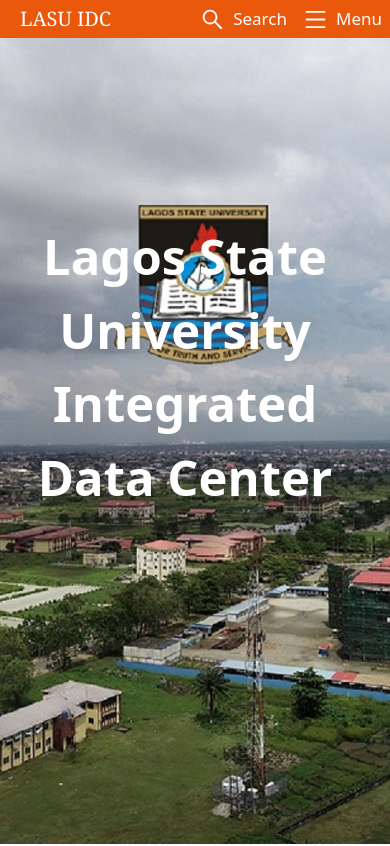
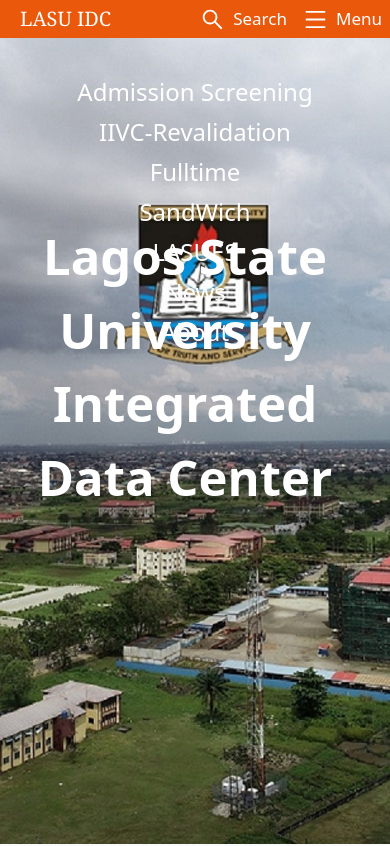
Before and after one commit to Emmyboii/LIDC-Clone, a React (Create React App) app: page / in a window 390 px wide. Shown: the top 846 px of the page. Built offline with nearby package versions, Linux system fonts and the light colour scheme.

Commit message:
Commited

```diff
--- a/src/Components/Navbar.jsx
+++ b/src/Components/Navbar.jsx
@@ -57,29 +57,30 @@
             </div>
             <div>
                 <img className='w-screen relative sm:top-[75px] object-cover h-screen lg:top-0' src={LASUarial} alt="/" />
-                <ul className={nav ? 'hidden lg:flex lg:whitespace-nowrap text-center z-50 text-2xl fixed top-13 p-3 xl:left-40 mx-auto w-full text-black bg-white' : 'hidden w-full p-3 lg:flex lg:whitespace-nowrap text-center z-10 text-2xl fixed top-14 left-[18px] xl:left-40 mx-auto text-white'}>
-                    <li className='px-4 hover:border-b-white hover:border-b-4 py-1 hover:duration-300'>
+                <ul className={nav ? 'lg:flex lg:whitespace-nowrap text-center z-50 text-2xl fixed top-[60px] p-3 xl:left-40 w-full text-black bg-white' : 'lg:flex lg:whitespace-nowrap text-center z-10 text-2xl fixed top-[60px] p-3 xl:left-40 w-full text-white'}>
+                    <li className='px-4 hover:border-b-4 hover:border-orange-600 py-1 transition duration-300'>
                         <a href="/">Admission Screening</a>
                     </li>
-                    <li className='px-4 hover:border-b-white hover:border-b-4 py-1 hover:duration-300'>
+                    <li className='px-4 hover:border-b-4 hover:border-orange-600 py-1 transition duration-300'>
                         <a href="/">IIVC-Revalidation</a>
                     </li>
-                    <li className='px-4 hover:border-b-white hover:border-b-4 py-1 hover:duration-300'>
+                    <li className='px-4 hover:border-b-4 hover:border-orange-600 py-1 transition duration-300'>
                         <a href="/">Fulltime</a>
                     </li>
-                    <li className='px-4 hover:border-b-white hover:border-b-4 py-1 hover:duration-300'>
+                    <li className='px-4 hover:border-b-4 hover:border-orange-600 py-1 transition duration-300'>
                         <a href="/">SandWich</a>
                     </li>
-                    <li className='px-4 hover:border-b-white hover:border-b-4 py-1 hover:duration-300'>
+                    <li className='px-4 hover:border-b-4 hover:border-orange-600 py-1 transition duration-300'>
                         <a href="/">LASUES</a>
                     </li>
-                    <li className='px-4 hover:border-b-white hover:border-b-4 py-1 hover:duration-300'>
+                    <li className='px-4 hover:border-b-4 hover:border-orange-600 py-1 transition duration-300'>
                         <a href="/">News</a>
                     </li>
-                    <li className='px-4 hover:border-b-white hover:border-b-4 py-1 hover:duration-300'>
+                    <li className='px-4 hover:border-b-4 hover:border-orange-600 py-1 transition duration-300'>
                         <a href="/">About</a>
                     </li>
                 </ul>
+
                 <div className='absolute top-[220px] sm:top-[250px] lg:top-[220px] mr-[50px] ml-[30px] md:mx-[100px] lg:mx-[180px] sm:mx-[70px] text-center flex justify-center'>
                     <h1 className='text-white text-[49px] font-bold sm:text-[75px] md:text-[80px] lg:text-[80px] text-center'>Lagos State University Integrated Data Center</h1>
                 </div>
```
